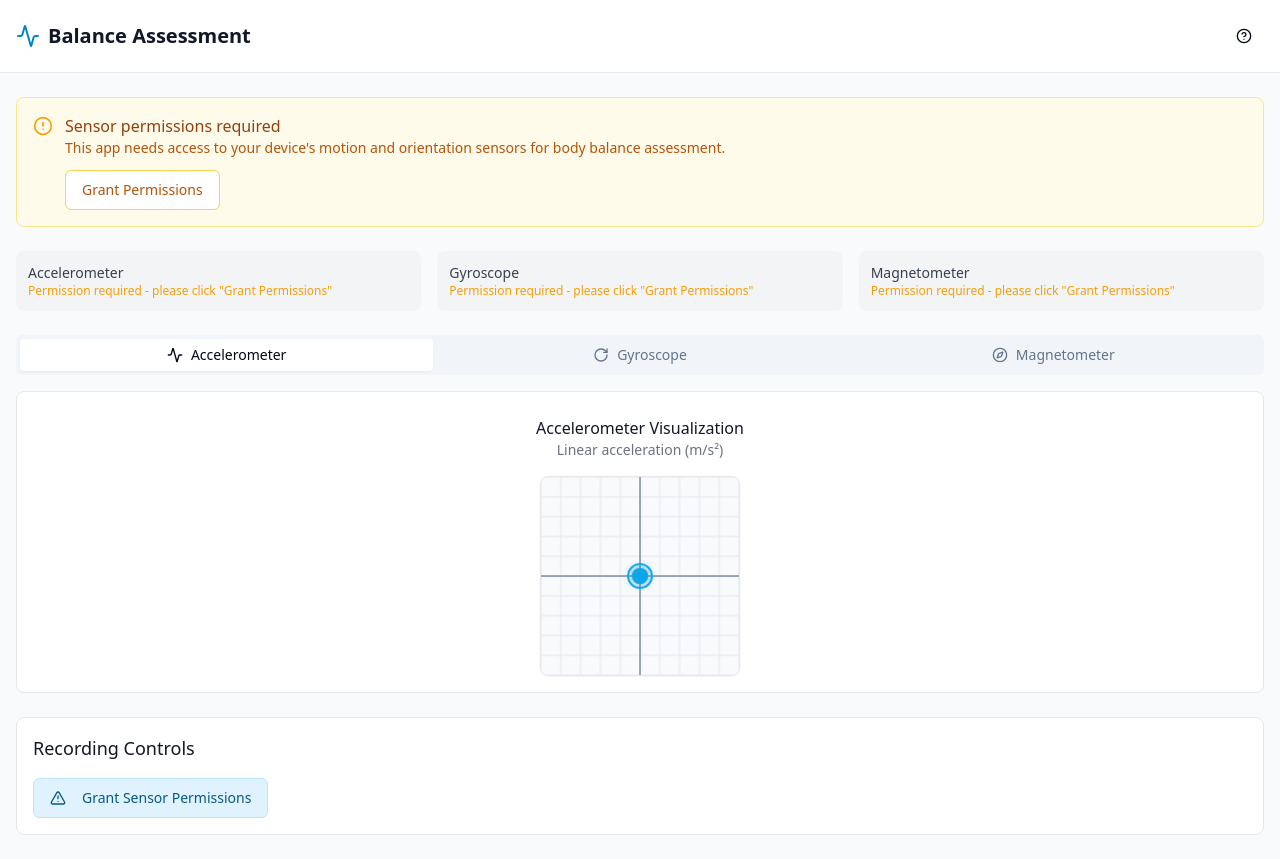
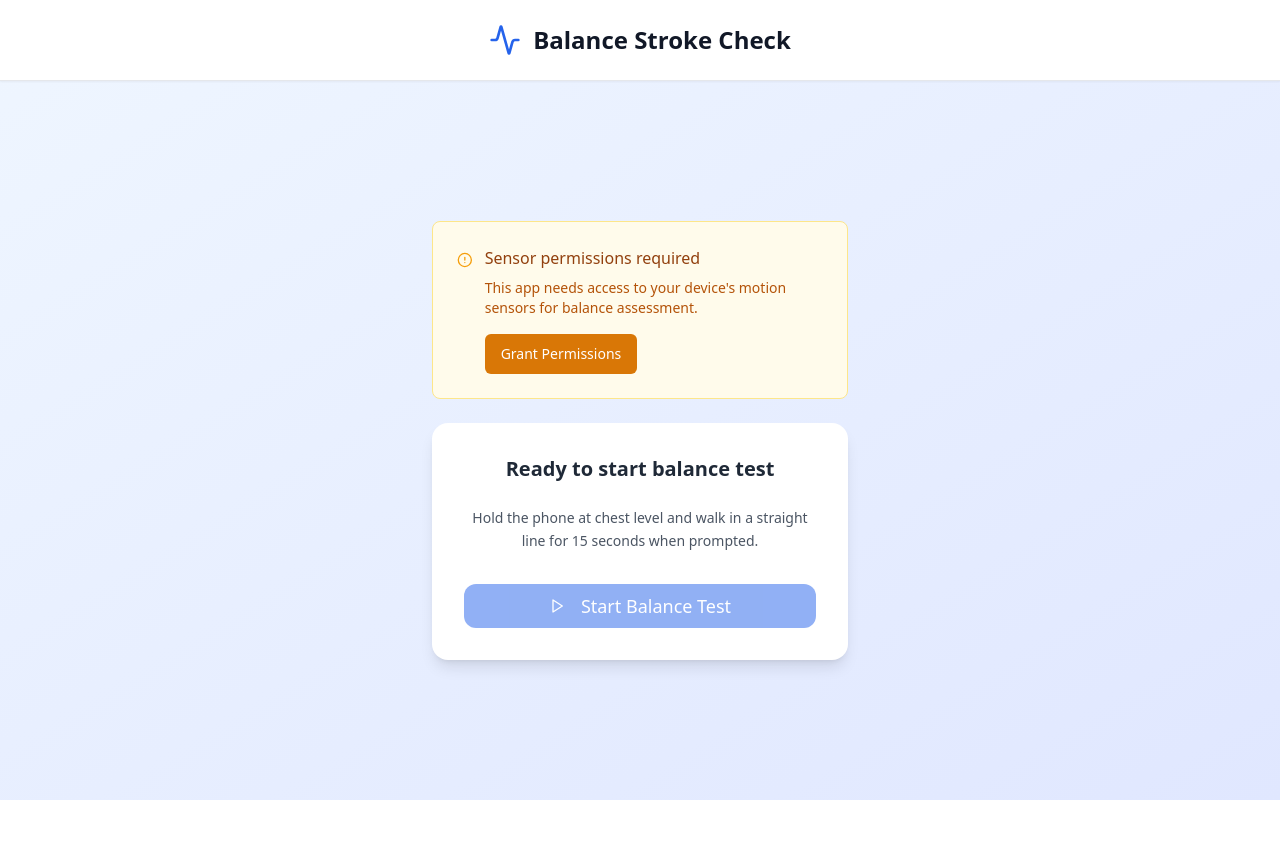
Before and after one commit to fluffyspy/balance-beacon-monitor, a React (Vite) app: page / in a window 1280 px wide. After the commit the page ends 800 px from the top, so only its background shows below. Built offline with nearby package versions, Linux system fonts and the light colour scheme.

Commit message:
feat: Implement balance assessment app
This commit introduces the core functionality of the "Balance" Android application, including sensor data recording, data saving, and a basic UI. It also includes placeholder logic for balance analysis and UI elements for a clean user experience.

```diff
--- a/index.html
+++ b/index.html
@@ -4,12 +4,12 @@
   <head>
     <meta charset="UTF-8" />
     <meta name="viewport" content="width=device-width, initial-scale=1.0, maximum-scale=1.0, user-scalable=no, viewport-fit=cover" />
-    <title>Body Balance Assessment</title>
-    <meta name="description" content="A mobile application to assess patient body balance using device sensors" />
+    <title>Balance Stroke Check</title>
+    <meta name="description" content="Mobile application for balance assessment and early stroke detection" />
     <meta name="author" content="Lovable" />
 
-    <meta property="og:title" content="Body Balance Assessment" />
-    <meta property="og:description" content="A mobile application to assess patient body balance using device sensors" />
+    <meta property="og:title" content="Balance Stroke Check" />
+    <meta property="og:description" content="Mobile application for balance assessment and early stroke detection" />
     <meta property="og:type" content="website" />
     <meta property="og:image" content="https://lovable.dev/opengraph-image-p98pqg.png" />
 
@@ -18,11 +18,11 @@
     <meta name="twitter:image" content="https://lovable.dev/opengraph-image-p98pqg.png" />
 
     <!-- PWA Meta Tags -->
-    <meta name="theme-color" content="#0891b2" />
+    <meta name="theme-color" content="#2563eb" />
     <meta name="mobile-web-app-capable" content="yes" />
     <meta name="apple-mobile-web-app-capable" content="yes" />
     <meta name="apple-mobile-web-app-status-bar-style" content="black-translucent" />
-    <meta name="apple-mobile-web-app-title" content="Balance Assessment" />
+    <meta name="apple-mobile-web-app-title" content="Balance" />
   </head>
 
   <body>
--- a/package.json
+++ b/package.json
@@ -13,6 +13,7 @@
   "dependencies": {
     "@capacitor/core": "^7.2.0",
     "@capacitor/device": "^7.0.1",
+    "@capacitor/filesystem": "^7.0.1",
     "@capacitor/ios": "^7.2.0",
     "@capacitor/motion": "^7.0.0",
     "@capacitor/share": "^7.0.1",
--- a/src/pages/Index.tsx
+++ b/src/pages/Index.tsx
@@ -1,27 +1,16 @@
 
-import React from "react";
+import React, { useState, useEffect } from "react";
 import { useSensors } from "@/hooks/useSensors";
-import SensorReadings from "@/components/SensorReadings";
-import SensorVisualizer from "@/components/SensorVisualizer";
-import RecordingControls from "@/components/RecordingControls";
-import { Tabs, TabsContent, TabsList, TabsTrigger } from "@/components/ui/tabs";
+import { Button } from "@/components/ui/button";
+import { Progress } from "@/components/ui/progress";
 import {
   AlertCircle,
-  HelpCircle,
-  Activity,
-  RotateCw,
-  Compass,
-  Info
+  Play,
+  CheckCircle,
+  Activity
 } from "lucide-react";
-import {
-  Sheet,
-  SheetContent,
-  SheetDescription,
-  SheetHeader,
-  SheetTitle,
-  SheetTrigger
-} from "@/components/ui/sheet";
-import { Button } from "@/components/ui/button";
+import { saveBalanceData } from "@/utils/balanceDataUtils";
+import { useToast } from "@/hooks/use-toast";
 
 const Index = () => {
   const {
@@ -36,168 +25,245 @@ const Index = () => {
     sensorsAvailable,
   } = useSensors();
 
+  const [testProgress, setTestProgress] = useState(0);
+  const [testComplete, setTestComplete] = useState(false);
+  const [analysisResult, setAnalysisResult] = useState<string | null>(null);
+  const { toast } = useToast();
+
   const allPermissionsGranted =
     permissionStatus.accelerometer &&
     permissionStatus.gyroscope &&
     permissionStatus.magnetometer;
 
+  // Handle 15-second test timer
+  useEffect(() => {
+    if (!isRecording) return;
+
+    const duration = 15000; // 15 seconds
+    const interval = 100; // Update every 100ms
+    let elapsed = 0;
+
+    const timer = setInterval(() => {
+      elapsed += interval;
+      const progress = (elapsed / duration) * 100;
+      setTestProgress(progress);
+
+      if (elapsed >= duration) {
+        handleStopTest();
+        clearInterval(timer);
+      }
+    }, interval);
+
+    return () => clearInterval(timer);
+  }, [isRecording]);
+
+  const handleStartTest = async () => {
+    if (!allPermissionsGranted) {
+      await requestPermissions();
+      return;
+    }
+
+    setTestProgress(0);
+    setTestComplete(false);
+    setAnalysisResult(null);
+    clearRecordings();
+    startRecording();
+  };
+
+  const handleStopTest = async () => {
+    stopRecording();
+    setTestComplete(true);
+
+    // Save data to device storage
+    try {
+      await saveBalanceData(recordings);
+      toast({
+        title: "Recording complete",
+        description: "Data saved to BalanceData folder",
+      });
+
+      // Simple analysis based on movement variability
+      analyzeBalance();
+    } catch (error) {
+      toast({
+        title: "Save failed",
+        description: "Could not save data to device storage",
+        variant: "destructive",
+      });
+    }
+  };
+
+  const analyzeBalance = () => {
+    if (recordings.length < 50) {
+      setAnalysisResult("Insufficient data for analysis");
+      return;
+    }
+
+    // Calculate movement variability
+    const accelVariability = calculateVariability(recordings.map(r => r.accelerometer));
+    const gyroVariability = calculateVariability(recordings.map(r => r.gyroscope));
+
+    // Simple threshold-based analysis
+    const isAbnormal = accelVariability > 2.0 || gyroVariability > 1.5;
+
+    setAnalysisResult(isAbnormal ? "Abnormal Movement Detected" : "Balance Normal");
+  };
+
+  const calculateVariability = (readings: any[]) => {
+    const magnitudes = readings.map(r => Math.sqrt(r.x * r.x + r.y * r.y + r.z * r.z));
+    const avg = magnitudes.reduce((sum, val) => sum + val, 0) / magnitudes.length;
+    const variance = magnitudes.reduce((sum, val) => sum + Math.pow(val - avg, 2), 0) / magnitudes.length;
+    return Math.sqrt(variance);
+  };
+
   return (
-    <div className="min-h-screen bg-gray-50">
-      <header className="bg-white border-b border-gray-200 sticky top-0 z-10">
-        <div className="container mx-auto px-4 py-4 flex justify-between items-center">
-          <div className="flex items-center">
-            <Activity className="h-6 w-6 text-medical-600 mr-2" />
-            <h1 className="text-xl font-semibold text-gray-900">Balance Assessment</h1>
+    <div className="min-h-screen bg-gradient-to-br from-blue-50 to-indigo-100 flex flex-col">
+      {/* Header */}
+      <header className="bg-white shadow-sm border-b border-gray-200 sticky top-0 z-10">
+        <div className="container mx-auto px-4 py-6 text-center">
+          <div className="flex items-center justify-center">
+            <Activity className="h-8 w-8 text-blue-600 mr-3" />
+            <h1 className="text-2xl font-bold text-gray-900">Balance Stroke Check</h1>
           </div>
-
-          <Sheet>
-            <SheetTrigger asChild>
-              <Button variant="ghost" size="icon">
-                <HelpCircle className="h-5 w-5" />
-              </Button>
-            </SheetTrigger>
-            <SheetContent>
-              <SheetHeader>
-                <SheetTitle>About this app</SheetTitle>
-                <SheetDescription>
-                  This application helps assess body balance using your device's sensors.
-                </SheetDescription>
-              </SheetHeader>
-              <div className="space-y-4 mt-6">
-                <div className="space-y-2">
-                  <h3 className="text-sm font-semibold flex items-center">
-                    <Info className="w-4 h-4 mr-2 text-medical-600" />
-                    How to use:
-                  </h3>
-                  <ol className="list-decimal pl-5 text-sm space-y-1 text-gray-600">
-                    <li>Grant sensor permissions (if prompted)</li>
-                    <li>Hold your device stable against the patient's body</li>
-                    <li>Click "Start Recording" to collect data</li>
-                    <li>Hold for 5-10 seconds for best results</li>
-                    <li>Click "Stop Recording" when finished</li>
-                    <li>Export data as CSV for further analysis</li>
-                  </ol>
-                </div>
-
-                <div className="space-y-2">
-                  <h3 className="text-sm font-semibold flex items-center">
-                    <AlertCircle className="w-4 h-4 mr-2 text-amber-500" />
-                    Important notes:
-                  </h3>
-                  <ul className="list-disc pl-5 text-sm space-y-1 text-gray-600">
-                    <li>This app is for preliminary assessment only</li>
-                    <li>Results should be verified by a healthcare professional</li>
-                    <li>Different devices may have varying sensor accuracy</li>
-                  </ul>
-                </div>
-              </div>
-            </SheetContent>
-          </Sheet>
         </div>
       </header>
 
-      <main className="container mx-auto px-4 py-6 space-y-6">
+      <main className="flex-1 container mx-auto px-4 py-8 flex flex-col items-center justify-center max-w-md">
+        {/* Permission Request */}
         {!allPermissionsGranted && (
-          <div className="bg-amber-50 border border-amber-200 p-4 rounded-lg flex items-start">
-            <AlertCircle className="w-5 h-5 text-amber-500 mr-3 mt-0.5" />
+          <div className="w-full bg-amber-50 border border-amber-200 p-6 rounded-lg mb-6">
+            <div className="flex items-start">
+              <AlertCircle className="w-6 h-6 text-amber-500 mr-3 mt-0.5" />
               <div>
-              <h3 className="font-medium text-amber-800">Sensor permissions required</h3>
-              <p className="text-sm text-amber-700">
-                This app needs access to your device's motion and orientation sensors for body balance assessment.
+                <h3 className="font-medium text-amber-800 mb-2">Sensor permissions required</h3>
+                <p className="text-sm text-amber-700 mb-4">
+                  This app needs access to your device's motion sensors for balance assessment.
                 </p>
                 <Button
                   onClick={requestPermissions}
-                variant="outline"
-                className="mt-3 bg-white text-amber-700 border-amber-300 hover:bg-amber-50"
+                  className="bg-amber-600 hover:bg-amber-700 text-white"
                 >
                   Grant Permissions
                 </Button>
               </div>
             </div>
+          </div>
         )}
 
-        <div className="grid grid-cols-1 md:grid-cols-3 gap-4">
-          <SensorReadings
-            title="Accelerometer"
-            readings={currentReadings.accelerometer}
-            available={sensorsAvailable.accelerometer}
-            hasPermission={permissionStatus.accelerometer}
-          />
-          <SensorReadings
-            title="Gyroscope"
-            readings={currentReadings.gyroscope}
-            available={sensorsAvailable.gyroscope}
-            hasPermission={permissionStatus.gyroscope}
-          />
-          <SensorReadings
-            title="Magnetometer"
-            readings={currentReadings.magnetometer}
-            available={sensorsAvailable.magnetometer}
-            hasPermission={permissionStatus.magnetometer}
-          />
+        {/* Main Test Interface */}
+        <div className="w-full bg-white rounded-2xl shadow-lg p-8 text-center">
+          {!isRecording && !testComplete && (
+            <>
+              <h2 className="text-xl font-semibold text-gray-800 mb-6">
+                Ready to start balance test
+              </h2>
+              <p className="text-gray-600 mb-8 text-sm leading-relaxed">
+                Hold the phone at chest level and walk in a straight line for 15 seconds when prompted.
+              </p>
+              <Button
+                onClick={handleStartTest}
+                disabled={!allPermissionsGranted}
+                className="w-full bg-blue-600 hover:bg-blue-700 text-white py-4 text-lg font-medium rounded-xl"
+                size="lg"
+              >
+                <Play className="w-6 h-6 mr-2" />
+                Start Balance Test
+              </Button>
+            </>
+          )}
+
+          {isRecording && (
+            <>
+              <h2 className="text-xl font-semibold text-blue-600 mb-4">
+                Recording in progress...
+              </h2>
+              <p className="text-gray-700 mb-6 font-medium">
+                Hold the phone at chest level and walk in a straight line
+              </p>
+
+              <div className="mb-6">
+                <Progress value={testProgress} className="w-full h-3" />
+                <p className="text-sm text-gray-500 mt-2">
+                  {Math.round((15 - (testProgress / 100) * 15))} seconds remaining
+                </p>
               </div>
 
-        <Tabs defaultValue="accelerometer" className="w-full">
-          <TabsList className="grid grid-cols-3">
-            <TabsTrigger value="accelerometer" className="flex items-center justify-center">
-              <Activity className="w-4 h-4 mr-2 md:mr-2" />
-              <span className="hidden md:inline">Accelerometer</span>
-            </TabsTrigger>
-            <TabsTrigger value="gyroscope" className="flex items-center justify-center">
-              <RotateCw className="w-4 h-4 mr-2 md:mr-2" />
-              <span className="hidden md:inline">Gyroscope</span>
-            </TabsTrigger>
-            <TabsTrigger value="magnetometer" className="flex items-center justify-center">
-              <Compass className="w-4 h-4 mr-2 md:mr-2" />
-              <span className="hidden md:inline">Magnetometer</span>
-            </TabsTrigger>
-          </TabsList>
-          <div className="mt-4 bg-white border border-gray-200 rounded-lg p-4">
-            <TabsContent value="accelerometer">
-              <div className="text-center mb-4">
-                <h3 className="font-medium text-gray-900">Accelerometer Visualization</h3>
-                <p className="text-sm text-gray-500">Linear acceleration (m/s²)</p>
+              <div className="text-sm text-gray-600">
+                <p>Data points collected: {recordings.length}</p>
               </div>
-              <SensorVisualizer readings={currentReadings.accelerometer} type="accelerometer" />
-            </TabsContent>
-            <TabsContent value="gyroscope">
-              <div className="text-center mb-4">
-                <h3 className="font-medium text-gray-900">Gyroscope Visualization</h3>
-                <p className="text-sm text-gray-500">Angular velocity (rad/s)</p>
+            </>
+          )}
+
+          {testComplete && (
+            <>
+              <div className="mb-6">
+                <CheckCircle className="w-16 h-16 text-green-500 mx-auto mb-4" />
+                <h2 className="text-xl font-semibold text-green-600 mb-2">
+                  Recording complete
+                </h2>
+                <p className="text-gray-600">Data saved to BalanceData folder</p>
               </div>
-              <SensorVisualizer readings={currentReadings.gyroscope} type="gyroscope" />
-            </TabsContent>
-            <TabsContent value="magnetometer">
-              <div className="text-center mb-4">
-                <h3 className="font-medium text-gray-900">Magnetometer Visualization</h3>
-                <p className="text-sm text-gray-500">Magnetic field orientation (degrees)</p>
+
+              {analysisResult && (
+                <div className={`p-4 rounded-lg mb-6 ${
+                  analysisResult.includes("Normal")
+                    ? "bg-green-50 border border-green-200"
+                    : analysisResult.includes("Abnormal")
+                      ? "bg-red-50 border border-red-200"
+                      : "bg-gray-50 border border-gray-200"
+                }`}>
+                  <h3 className="font-medium mb-2">Analysis Result:</h3>
+                  <p className={`font-semibold ${
+                    analysisResult.includes("Normal")
+                      ? "text-green-700"
+                      : analysisResult.includes("Abnormal")
+                        ? "text-red-700"
+                        : "text-gray-700"
+                  }`}>
+                    {analysisResult}
+                  </p>
+
+                  {analysisResult.includes("Abnormal") && (
+                    <p className="text-xs text-red-600 mt-2">
+                      Consider consulting a healthcare professional for further evaluation.
+                    </p>
+                  )}
                 </div>
-              <SensorVisualizer readings={currentReadings.magnetometer} type="magnetometer" />
-            </TabsContent>
+              )}
+
+              <Button
+                onClick={() => {
+                  setTestComplete(false);
+                  setAnalysisResult(null);
+                  clearRecordings();
+                }}
+                variant="outline"
+                className="w-full"
+              >
+                Start New Test
+              </Button>
+            </>
+          )}
         </div>
-        </Tabs>
 
-        <div className="bg-white border border-gray-200 rounded-lg p-4">
-          <h2 className="text-lg font-medium text-gray-900 mb-4">Recording Controls</h2>
-          <RecordingControls
-            isRecording={isRecording}
-            onStartRecording={startRecording}
-            onStopRecording={stopRecording}
-            onClearRecordings={clearRecordings}
-            recordings={recordings}
-            permissionsGranted={allPermissionsGranted}
-            requestPermissions={requestPermissions}
-          />
-
-          {isRecording && (
-            <div className="mt-4 text-center">
-              <div className="inline-flex items-center px-4 py-2 bg-red-50 text-red-700 rounded-full animate-pulse-slow">
-                <span className="w-3 h-3 bg-red-500 rounded-full mr-2"></span>
-                Recording in progress: {recordings.length} data points
+        {/* Data Summary */}
+        {recordings.length > 0 && (
+          <div className="w-full mt-6 bg-white rounded-lg shadow p-4">
+            <h3 className="font-medium text-gray-800 mb-2">Test Summary</h3>
+            <div className="grid grid-cols-2 gap-4 text-sm">
+              <div>
+                <span className="text-gray-600">Duration:</span>
+                <span className="font-medium ml-2">
+                  {(recordings.length / 10).toFixed(1)}s
+                </span>
+              </div>
+              <div>
+                <span className="text-gray-600">Data points:</span>
+                <span className="font-medium ml-2">{recordings.length}</span>
+              </div>
             </div>
           </div>
         )}
-        </div>
       </main>
     </div>
   );
--- /dev/null
+++ b/src/utils/balanceDataUtils.ts
@@ -0,0 +1,97 @@
+
+import { Filesystem, Directory, Encoding } from '@capacitor/filesystem';
+import { SensorData } from '@/hooks/sensors/sensorTypes';
+
+export const saveBalanceData = async (recordings: SensorData[]): Promise<void> => {
+  try {
+    // Create BalanceData directory
+    await Filesystem.mkdir({
+      path: 'BalanceData',
+      directory: Directory.Documents,
+      recursive: true,
+    });
+
+    // Generate timestamp for filename
+    const timestamp = new Date().toISOString().replace(/[:.]/g, '-');
+
+    // Save accelerometer data
+    const accelCSV = generateAccelCSV(recordings);
+    await Filesystem.writeFile({
+      path: `BalanceData/accel_${timestamp}.csv`,
+      data: accelCSV,
+      directory: Directory.Documents,
+      encoding: Encoding.UTF8,
+    });
+
+    // Save gyroscope data
+    const gyroCSV = generateGyroCSV(recordings);
+    await Filesystem.writeFile({
+      path: `BalanceData/gyro_${timestamp}.csv`,
+      data: gyroCSV,
+      directory: Directory.Documents,
+      encoding: Encoding.UTF8,
+    });
+
+    // Save magnetometer data (optional)
+    const magCSV = generateMagCSV(recordings);
+    await Filesystem.writeFile({
+      path: `BalanceData/mag_${timestamp}.csv`,
+      data: magCSV,
+      directory: Directory.Documents,
+      encoding: Encoding.UTF8,
+    });
+
+    console.log('Balance data saved successfully');
+  } catch (error) {
+    console.error('Error saving balance data:', error);
+    throw error;
+  }
+};
+
+const generateAccelCSV = (recordings: SensorData[]): string => {
+  const headers = ['Timestamp', 'X', 'Y', 'Z'];
+  const rows = [headers.join(',')];
+
+  recordings.forEach(record => {
+    rows.push([
+      record.timestamp,
+      record.accelerometer.x.toFixed(4),
+      record.accelerometer.y.toFixed(4),
+      record.accelerometer.z.toFixed(4)
+    ].join(','));
+  });
+
+  return rows.join('\n');
+};
+
+const generateGyroCSV = (recordings: SensorData[]): string => {
+  const headers = ['Timestamp', 'X', 'Y', 'Z'];
+  const rows = [headers.join(',')];
+
+  recordings.forEach(record => {
+    rows.push([
+      record.timestamp,
+      record.gyroscope.x.toFixed(4),
+      record.gyroscope.y.toFixed(4),
+      record.gyroscope.z.toFixed(4)
+    ].join(','));
+  });
+
+  return rows.join('\n');
+};
+
+const generateMagCSV = (recordings: SensorData[]): string => {
+  const headers = ['Timestamp', 'X', 'Y', 'Z'];
+  const rows = [headers.join(',')];
+
+  recordings.forEach(record => {
+    rows.push([
+      record.timestamp,
+      record.magnetometer.x.toFixed(4),
+      record.magnetometer.y.toFixed(4),
+      record.magnetometer.z.toFixed(4)
+    ].join(','));
+  });
+
+  return rows.join('\n');
+};
--- a/src/utils/fileStorage.ts
+++ /dev/null
@@ -1,95 +0,0 @@
-
-import { Filesystem, Directory, Encoding } from '@capacitor/filesystem';
-import { Share } from '@capacitor/share';
-import { SensorData } from '@/hooks/sensors/sensorTypes';
-
-export const saveCSVToMobileStorage = async (data: SensorData[], filename: string): Promise<boolean> => {
-  try {
-    // Create CSV content
-    const csvContent = generateCSVContent(data);
-
-    // Save to device storage
-    await Filesystem.writeFile({
-      path: filename,
-      data: csvContent,
-      directory: Directory.Documents,
-      encoding: Encoding.UTF8,
-    });
-
-    console.log(`File saved to Documents folder: ${filename}`);
-
-    // Also share the file so user can save it elsewhere
-    await Share.share({
-      title: 'Balance Assessment Data',
-      text: 'Your balance assessment results',
-      url: await getFileUri(filename),
-    });
-
-    return true;
-  } catch (error) {
-    console.error('Error saving CSV file:', error);
-    return false;
-  }
-};
-
-const getFileUri = async (filename: string): Promise<string> => {
-  try {
-    const result = await Filesystem.getUri({
-      directory: Directory.Documents,
-      path: filename,
-    });
-    return result.uri;
-  } catch (error) {
-    console.error('Error getting file URI:', error);
-    return '';
-  }
-};
-
-const generateCSVContent = (data: SensorData[]): string => {
-  const headers = ['Timestamp', 'Sensor', 'X', 'Y', 'Z'];
-  const csvRows = [headers.join(',')];
-
-  // Add all sensor data
-  data.forEach(record => {
-    // Accelerometer
-    csvRows.push([
-      record.timestamp,
-      'Accelerometer',
-      record.accelerometer.x.toFixed(4),
-      record.accelerometer.y.toFixed(4),
-      record.accelerometer.z.toFixed(4)
-    ].join(','));
-
-    // Gyroscope
-    csvRows.push([
-      record.timestamp,
-      'Gyroscope',
-      record.gyroscope.x.toFixed(4),
-      record.gyroscope.y.toFixed(4),
-      record.gyroscope.z.toFixed(4)
-    ].join(','));
-
-    // Magnetometer
-    csvRows.push([
-      record.timestamp,
-      'Magnetometer',
-      record.magnetometer.x.toFixed(4),
-      record.magnetometer.y.toFixed(4),
-      record.magnetometer.z.toFixed(4)
-    ].join(','));
-  });
-
-  return csvRows.join('\n');
-};
-
-export const formatDateForFilename = (): string => {
-  const now = new Date();
-  const year = now.getFullYear();
-  const month = String(now.getMonth() + 1).padStart(2, '0');
-  const day = String(now.getDate()).padStart(2, '0');
-  const hours = String(now.getHours()).padStart(2, '0');
-  const minutes = String(now.getMinutes()).padStart(2, '0');
-  const seconds = String(now.getSeconds()).padStart(2, '0');
-
-  return `balance_assessment_${year}${month}${day}_${hours}${minutes}${seconds}.csv`;
-};
```
Also changed, not shown: capacitor.config.ts (+9 -5 lines), 1 other file (tests, documents, lock files or other folders). Lines whose indentation alone changed are shown as unchanged.
